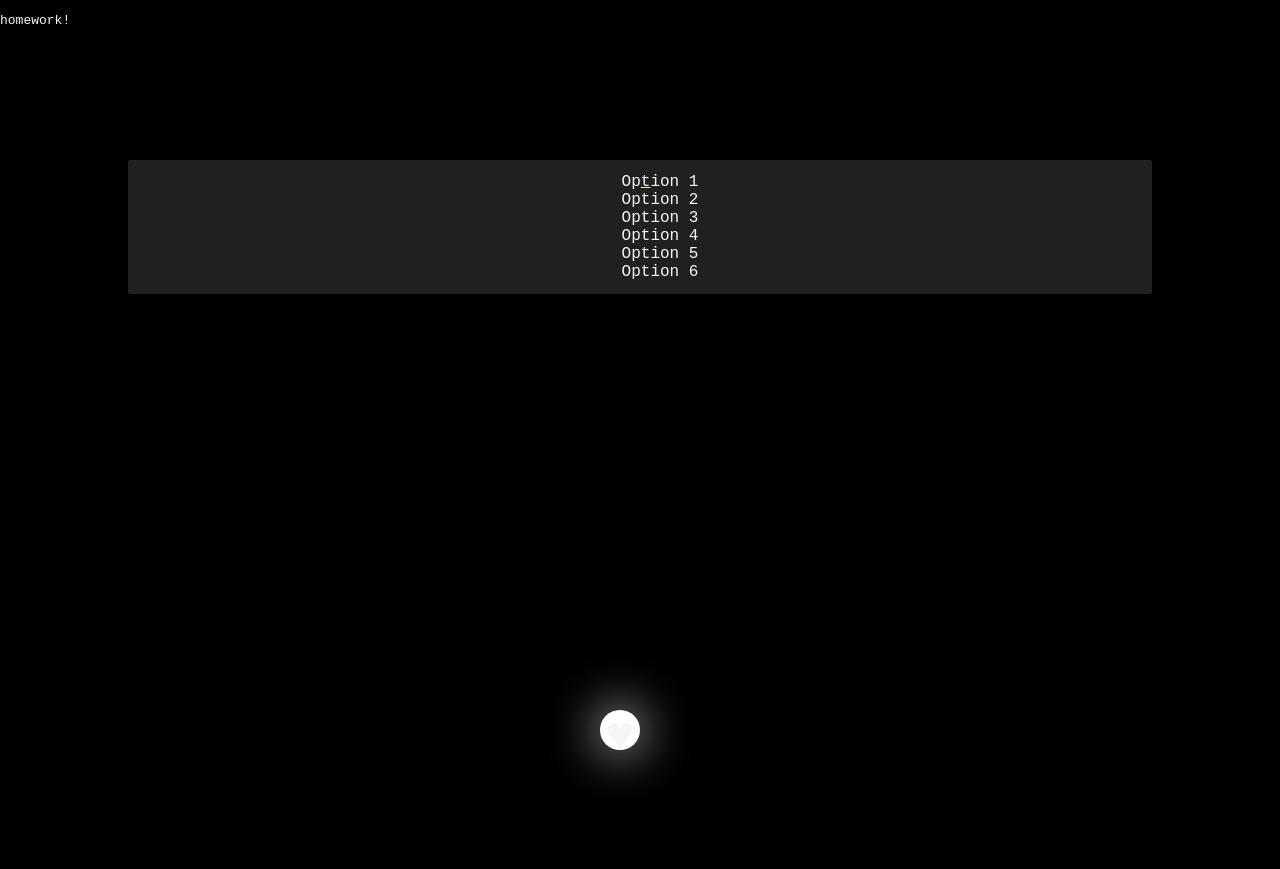
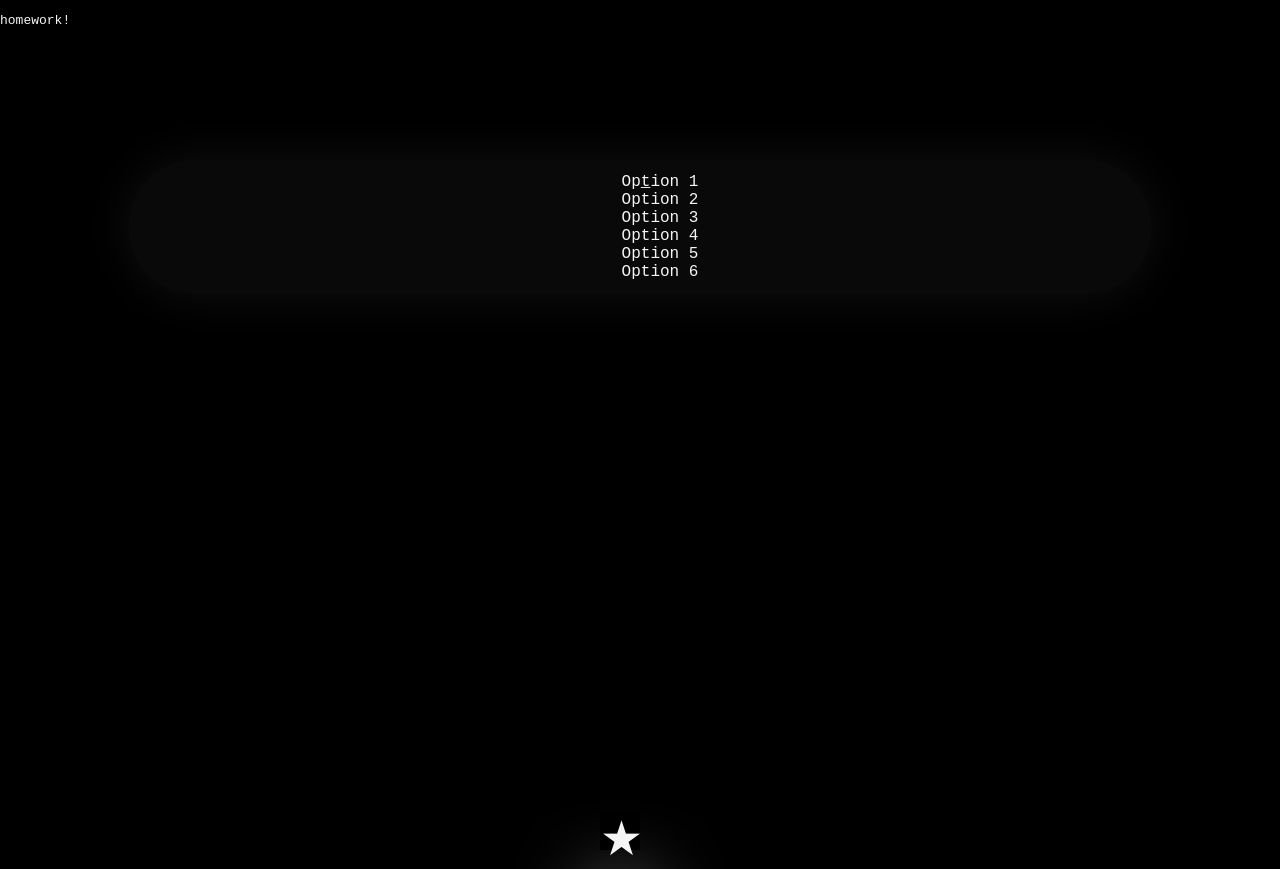
Before and after one commit to william-newman/coda-core, an Angular app: page / in a window 1280 px wide. Before the commit the page ends 800 px from the top, so only its background shows below. Built offline with nearby package versions, Linux system fonts and the light colour scheme.

Commit message:
Break for meeting

```diff
--- a/src/app/app.component.html
+++ b/src/app/app.component.html
@@ -8,8 +8,6 @@
     <li class="main-list"><a routerLink="/" class="link">Option 6</a></li>
   </ul>
 </nav>
-<div class="star">♥</div>
-<!-- add stars -->
-<!-- add link hover animations -->
+<div class="star">&#9733;</div>
 
 <router-outlet></router-outlet>
--- a/src/styles.css
+++ b/src/styles.css
@@ -39,8 +39,9 @@ a:hover {
     top: 20vh;
     left: 10%;
     width: 80%;
-    background-color: rgb(32, 32, 32);
-    border-radius: 2px;
+    background-color: rgba(32, 32, 32, 0.294);
+    border-radius: 10em;
+    box-shadow: 0px 0px 50px rgba(32, 32, 32, .5);
     text-align: center;
     z-index: 5;
 }
@@ -51,19 +52,20 @@ a:hover {
 }
 
 .star {
-    border-radius: 2em;
+    /* border-radius: 2em; */
     text-align: center;
     position: absolute;
-    bottom: 50px;
+    bottom: -50px;
     right: 50%;
-    background-color: white;
-    box-shadow: 0px 0px 50px whitesmoke;
+    /* background-color: white; */
+    box-shadow: 0px 80px 80px whitesmoke;
     width: 40px;
     height: 40px;
     padding: 0px;
     font-size: 3rem;
     margin: auto;
-    /* animation: stars 10s linear 0s infinite normal; */
+    /* animation: stars 20s linear 0s infinite normal; */
+    z-index: 1;
 }
 
 @keyframes hover-select {
```
